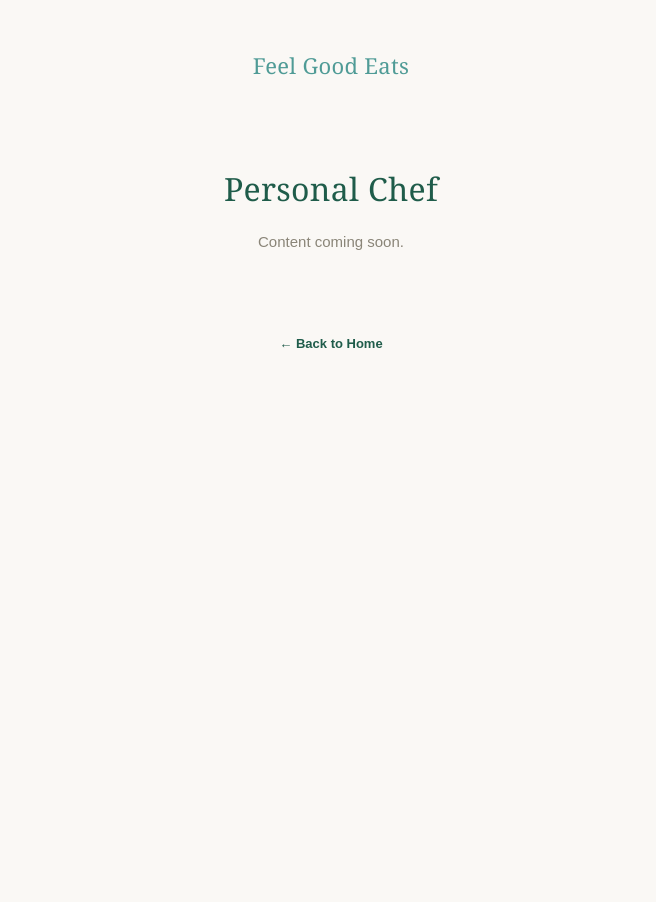
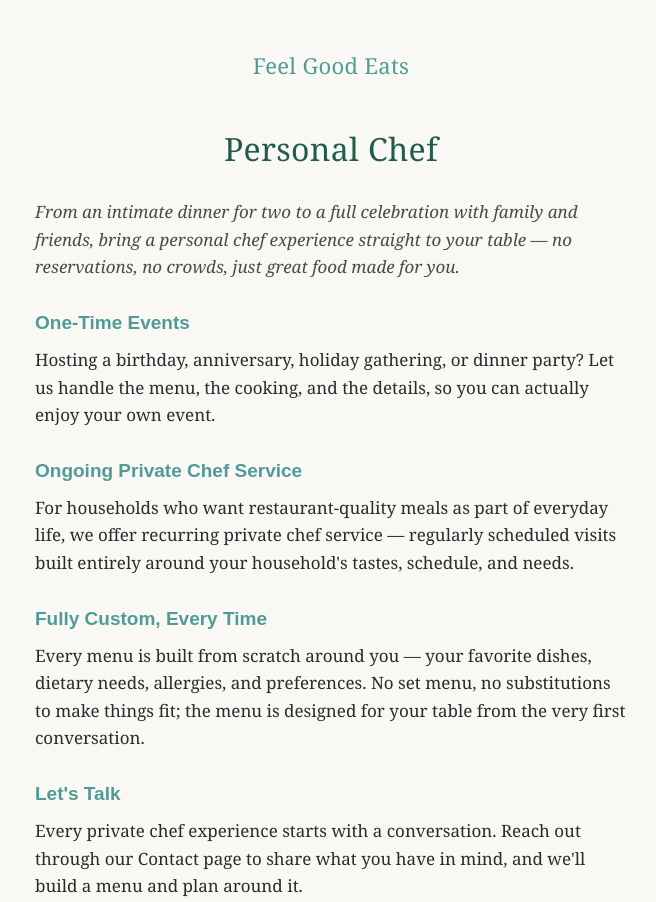
Before and after one commit to lilygc/Tory, a plain HTML site: page personal-chef.html in a window 1280 px wide. Shown: the top 902 px of the page, without its empty margins (309-965 px from the left). Before the commit the page ends 800 px from the top, so only its background shows below. Drawn offline with Linux system fonts and the light colour scheme.

Commit message:
Add files via upload

```diff
--- a/personal-chef.html
+++ b/personal-chef.html
@@ -44,17 +44,34 @@
 
   h1 {
     font-size: 32px;
-    margin: 80px 0 16px;
+    margin: 40px 0 24px;
     color: var(--dark-green);
     font-weight: normal;
     letter-spacing: 0.3px;
   }
 
-  p.coming-soon {
+  .bio {
+    text-align: left;
+    font-size: 17px;
+    color: var(--charcoal);
+    margin: 0 0 40px;
+  }
+
+  .bio p {
+    margin: 0 0 18px;
+  }
+
+  .bio h2 {
+    font-size: 19px;
+    color: var(--teal);
+    font-weight: bold;
     font-family: Arial, sans-serif;
-    font-size: 15px;
-    color: #8A8578;
-    margin: 0 0 80px;
+    margin: 28px 0 8px;
+  }
+
+  .bio p.intro {
+    font-style: italic;
+    color: #4A4A4A;
   }
 
   .back-link {
@@ -79,7 +96,22 @@
     <p class="site-title"><a href="index.html">Feel Good Eats</a></p>
 
     <h1>Personal Chef</h1>
-    <p class="coming-soon">Content coming soon.</p>
+
+    <div class="bio">
+      <p class="intro">From an intimate dinner for two to a full celebration with family and friends, bring a personal chef experience straight to your table &mdash; no reservations, no crowds, just great food made for you.</p>
+
+      <h2>One-Time Events</h2>
+      <p>Hosting a birthday, anniversary, holiday gathering, or dinner party? Let us handle the menu, the cooking, and the details, so you can actually enjoy your own event.</p>
+
+      <h2>Ongoing Private Chef Service</h2>
+      <p>For households who want restaurant-quality meals as part of everyday life, we offer recurring private chef service &mdash; regularly scheduled visits built entirely around your household's tastes, schedule, and needs.</p>
+
+      <h2>Fully Custom, Every Time</h2>
+      <p>Every menu is built from scratch around you &mdash; your favorite dishes, dietary needs, allergies, and preferences. No set menu, no substitutions to make things fit; the menu is designed for your table from the very first conversation.</p>
+
+      <h2>Let's Talk</h2>
+      <p>Every private chef experience starts with a conversation. Reach out through our Contact page to share what you have in mind, and we'll build a menu and plan around it.</p>
+    </div>
 
     <p class="back-link"><a href="index.html">&larr; Back to Home</a></p>
 
```
